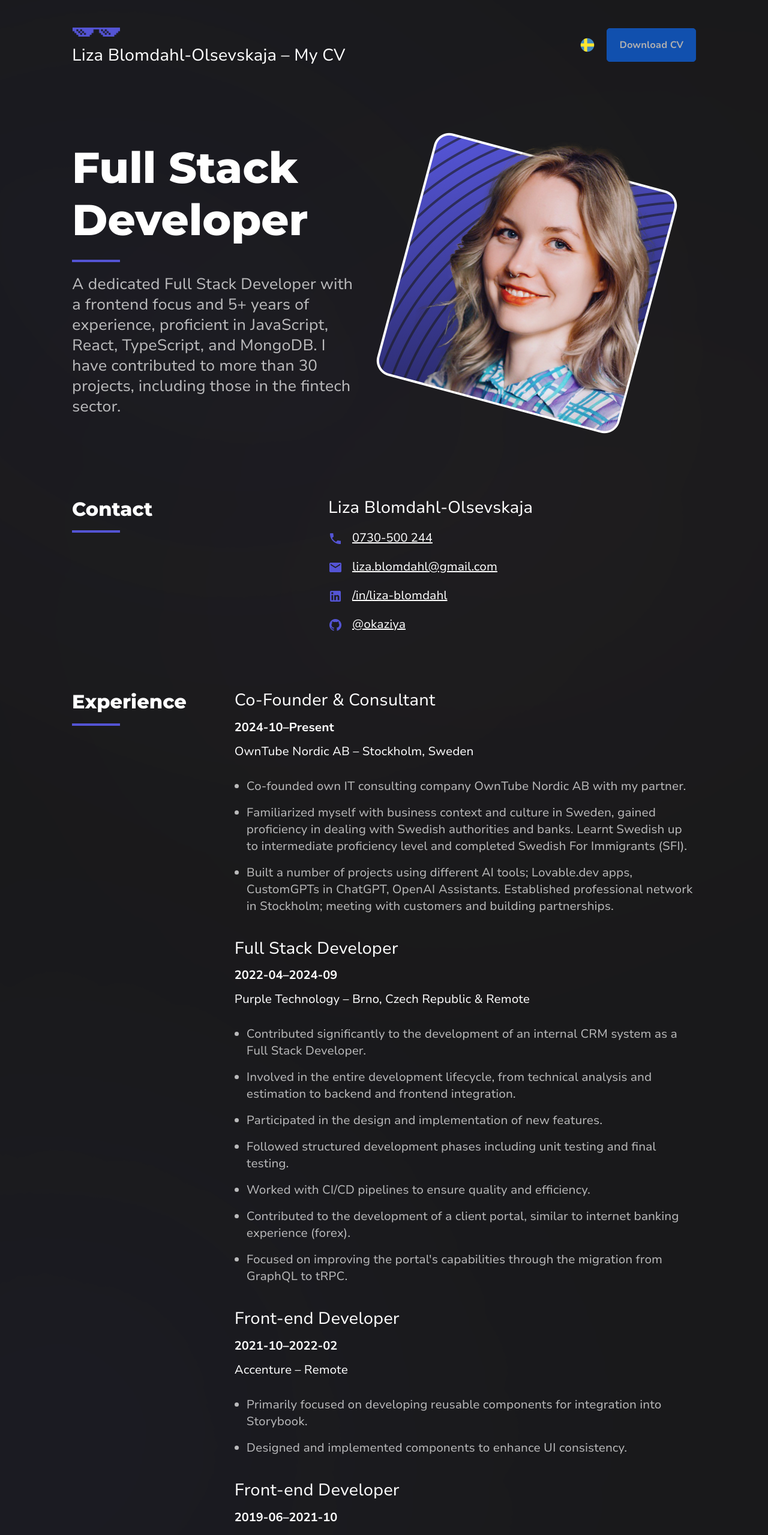
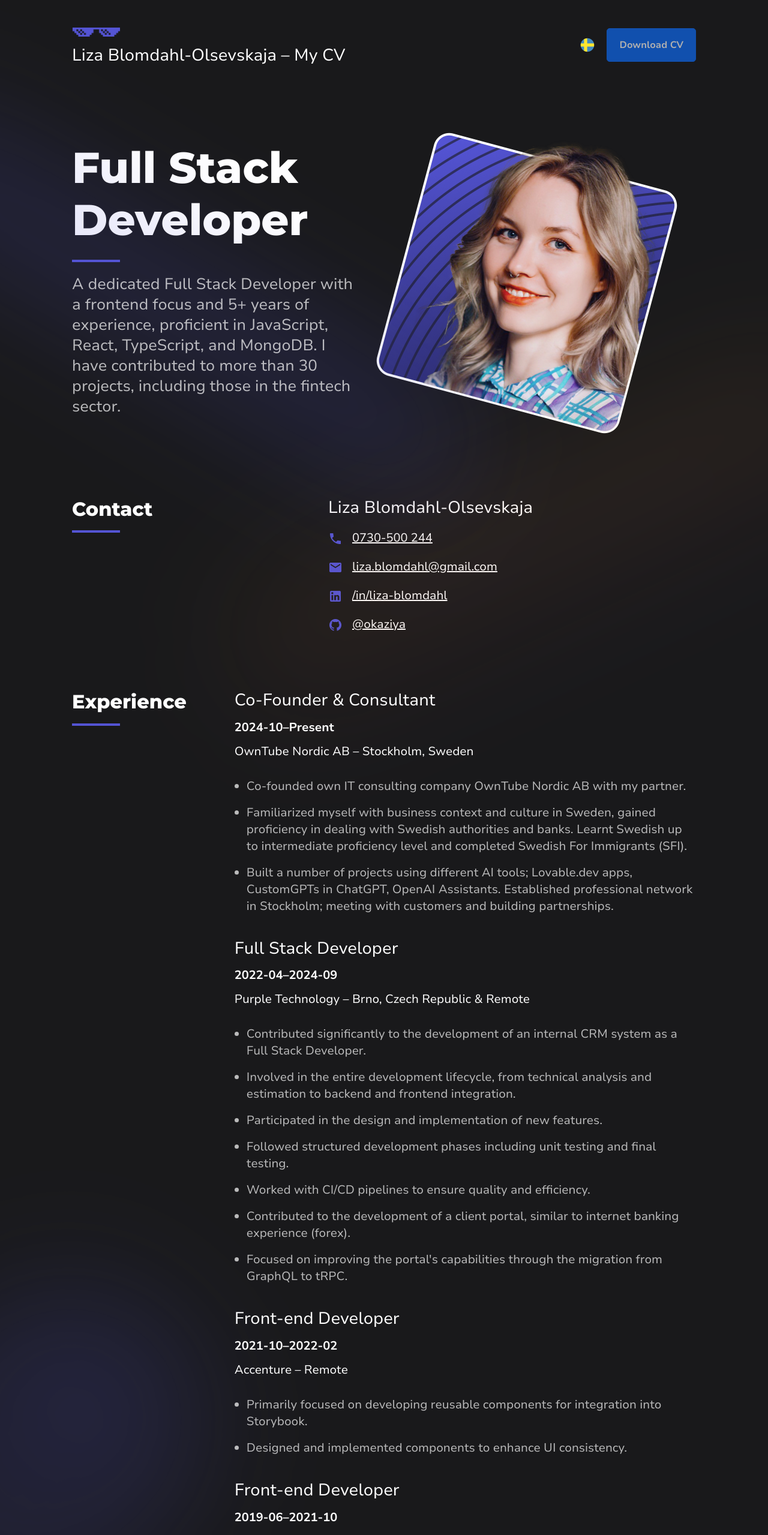
Before and after one commit to okaziya/cv, a Next.js app: page /cv/en in a window 1280 px wide. Shown: the top 2559 px of the page at 60% size. Built offline with nearby package versions, Linux system fonts and the light colour scheme.

Commit message:
perf: :zap: not use transition in safari, reduce blur size

```diff
--- a/components/EducationSection/EducationSection.styles.ts
+++ b/components/EducationSection/EducationSection.styles.ts
@@ -19,9 +19,8 @@ export const EducationSectionWrapper = styled.section`
     width: 215%;
     height: 860px;
     background: linear-gradient(rgba(251, 168, 28, 0.084), rgba(224, 86, 136, 0.0315));
-    filter: blur(300px);
+    filter: blur(100px);
     transform: rotate(-22deg);
-    z-index: -1;
     border-radius: 233px;
   }
 `;
--- a/components/HeroSection/HeroSection.styles.ts
+++ b/components/HeroSection/HeroSection.styles.ts
@@ -73,9 +73,8 @@ export const HeroSectionWrapper = styled.section`
     width: 108%;
     height: 35%;
     background: linear-gradient(rgba(84, 84, 212, 0.27), rgba(84, 84, 212, 0.1134));
-    filter: blur(300px);
+    filter: blur(100px);
     transform: rotate(30deg);
-    z-index: -1;
     border-radius: 233px;
   }
 
@@ -87,9 +86,8 @@ export const HeroSectionWrapper = styled.section`
     width: 108%;
     height: 45%;
     background: linear-gradient(rgba(251, 168, 28, 0.0832), rgba(224, 86, 136, 0.048));
-    filter: blur(300px);
+    filter: blur(100px);
     transform: rotate(-25deg);
-    z-index: -1;
     border-radius: 233px;
   }
 `;
--- a/components/ShowDetails/ShowDetails.styles.ts
+++ b/components/ShowDetails/ShowDetails.styles.ts
@@ -31,9 +31,7 @@ export const ArrowIcon = styled.span<{ isExpanded: boolean }>`
 export const Details = styled.div<{ isExpanded: boolean }>`
   width: 100%;
   overflow: hidden;
-  transition:
-    max-height 0.3s ease-in-out,
-    opacity 0.3s ease-in-out;
+  transition: ${({ theme }) => (theme.isSafari ? "none" : " max-height 0.3s ease-in-out, opacity 0.3s ease-in-out;")};
 
   max-height: ${({ isExpanded }) => (isExpanded ? "100%" : "0")};
   opacity: ${({ isExpanded }) => (isExpanded ? 1 : 0)};
--- a/components/WorkExperienceSection/WorkExperienceSection.styles.ts
+++ b/components/WorkExperienceSection/WorkExperienceSection.styles.ts
@@ -18,7 +18,7 @@ export const WorkExperienceSectionWrapper = styled.section`
     width: 44%;
     height: 39%;
     background: linear-gradient(rgba(84, 84, 212, 0.21), rgba(84, 84, 212, 0.0882));
-    filter: blur(300px);
+    filter: blur(100px);
     transform: rotate(45deg);
     z-index: -1;
     border-radius: 233px;
```
